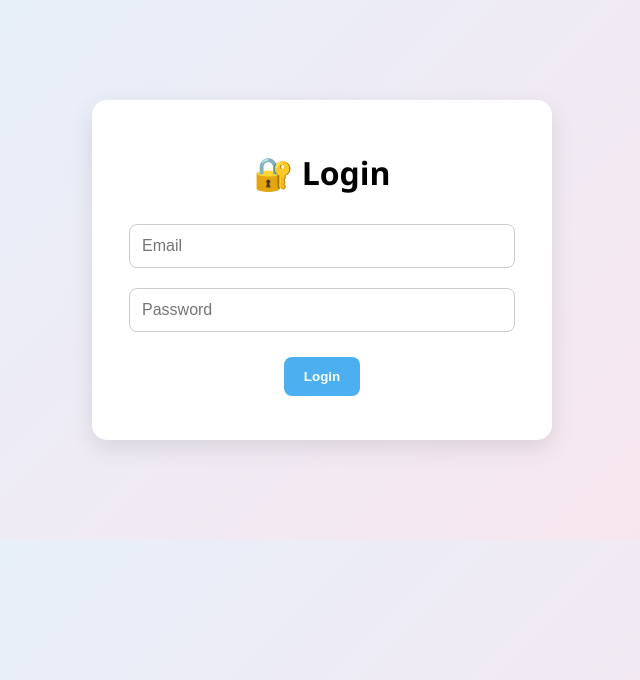
After one commit to gedizz/MirrorMind, a FastAPI app: template frontend/templates/login.html in a window 1280 px wide. The commit adds this page. Shown: the top 680 px of the page, without its empty margins (318-958 px from the left). Run offline with FastAPI, Linux system fonts and the light colour scheme; the template is opened without the code that fills it, so the values that code supplies are empty.

Commit message:
added login/logout functionality - not secure though yet

```diff
--- a/backend/main.py
+++ b/backend/main.py
@@ -262,3 +262,7 @@ async def delete_history_entry(entry_id: int):
     conn.commit()
     conn.close()
     return {"message": "Entry deleted"}
+
+@app.get("/login", response_class=HTMLResponse)
+async def login_page(request: Request):
+    return templates.TemplateResponse("login.html", {"request": request})
--- /dev/null
+++ b/frontend/templates/login.html
@@ -0,0 +1,87 @@
+<!DOCTYPE html>
+<html lang="en">
+<head>
+  <meta charset="UTF-8" />
+  <title>MirrorMind – Login</title>
+  <style>
+    body {
+        font-family: 'Segoe UI', Tahoma, Geneva, Verdana, sans-serif;
+        background: linear-gradient(135deg, #e3f2fd, #fce4ec);
+        margin: 0;
+        padding: 0;
+    }
+
+    .container {
+        max-width: 400px;
+        margin: 100px auto;
+        padding: 30px;
+        background: white;
+        border-radius: 15px;
+        box-shadow: 0 8px 25px rgba(0,0,0,0.1);
+        text-align: center;
+    }
+
+    h1 {
+        margin-bottom: 20px;
+    }
+
+    input {
+        width: 90%;
+        padding: 12px;
+        margin: 10px 0;
+        border-radius: 8px;
+        border: 1px solid #ccc;
+        font-size: 16px;
+    }
+
+    button {
+        margin-top: 15px;
+        padding: 12px 20px;
+        border: none;
+        border-radius: 8px;
+        background-color: #4cafef;
+        color: white;
+        font-weight: bold;
+        cursor: pointer;
+    }
+
+    button:hover {
+        background-color: #0b66c2;
+    }
+
+    .error {
+        color: red;
+        font-size: 14px;
+    }
+  </style>
+</head>
+<body>
+
+<div class="container">
+    <h1>🔐 Login</h1>
+
+    <input type="email" id="email" placeholder="Email" />
+    <input type="password" id="password" placeholder="Password" />
+
+    <button onclick="login()">Login</button>
+
+    <p class="error" id="error_msg"></p>
+</div>
+
+<script>
+function login() {
+    const email = document.getElementById("email").value.trim();
+    const password = document.getElementById("password").value.trim();
+
+    if (!email || !password) {
+        document.getElementById("error_msg").textContent = "Please fill in all fields.";
+        return;
+    }
+
+    localStorage.setItem("loggedIn", "true");
+    window.location.href = "/";
+}
+</script>
+
+</body>
+</html>
```
Also changed, not shown: frontend/templates/index.html (+19 -1 lines).
